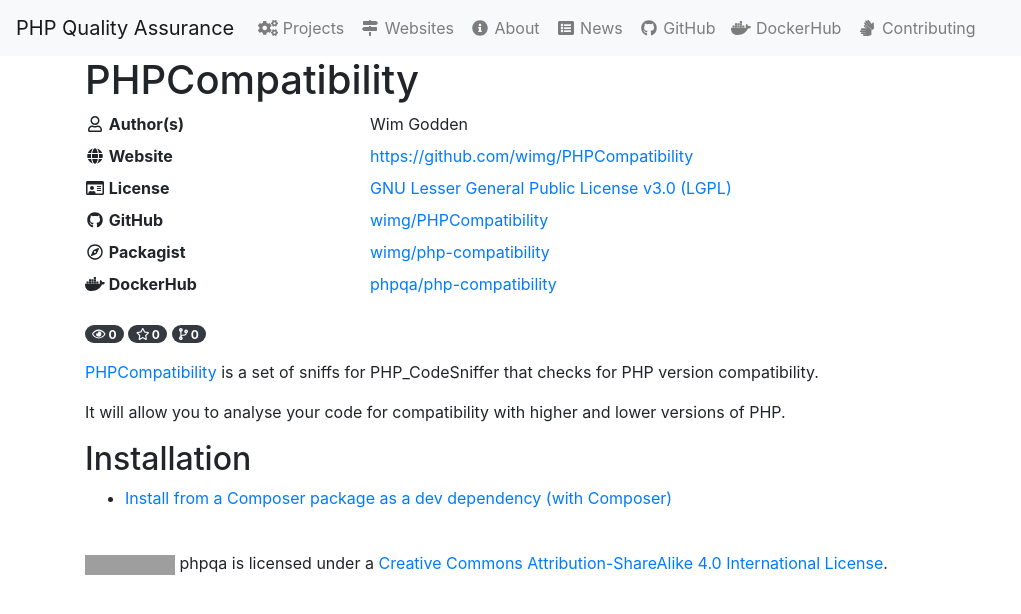
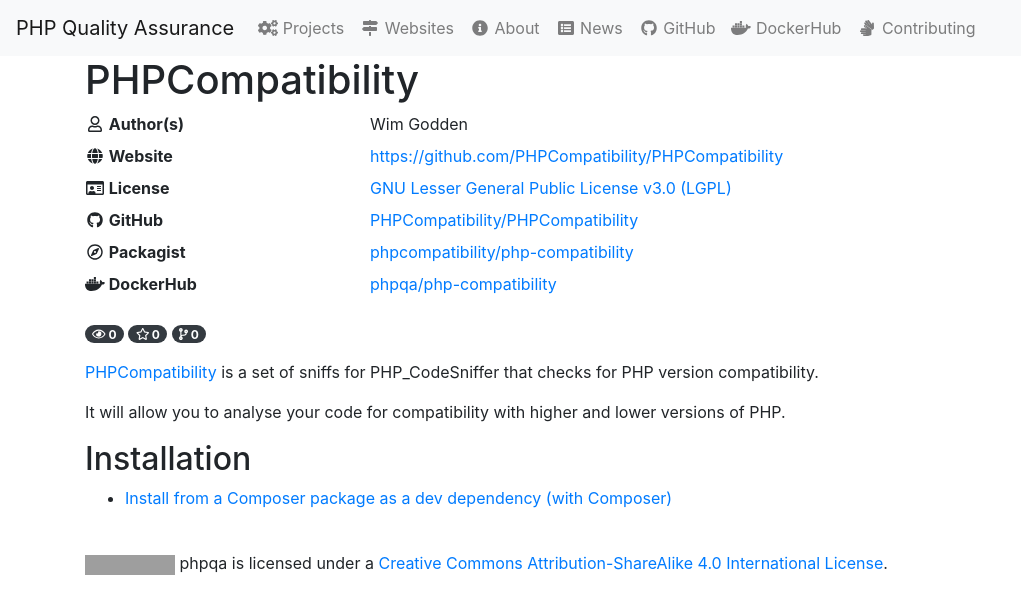
Before and after one commit to phpqa/phpqa.github.io, a Jekyll site: the page built from _projects/php-compatibility.md, in a window 1280 px wide. Shown: the top 614 px of the page, without its empty margins (0-1021 px from the left). Built offline with Jekyll 4.4.1, drawn with Linux system fonts in a browser that asks for light colours; nearby versions of some CDN libraries; grey boxes are pictures that could not be loaded.

Commit message:
update the information for the php-compatibility tool

```diff
--- a/_projects/php-compatibility.md
+++ b/_projects/php-compatibility.md
@@ -5,15 +5,15 @@
 
 authors:            [{name: 'Wim Godden'}]
 
-website:            [{url: 'https://github.com/wimg/PHPCompatibility'}]
-license:            [{url: 'https://github.com/wimg/PHPCompatibility/blob/master/LICENSE', label: 'GNU Lesser General Public License v3.0 (LGPL)'}]
+website:            [{url: 'https://github.com/PHPCompatibility/PHPCompatibility'}]
+license:            [{url: 'https://github.com/PHPCompatibility/PHPCompatibility/blob/master/LICENSE', label: 'GNU Lesser General Public License v3.0 (LGPL)'}]
 
-github:             [{name: 'wimg/PHPCompatibility'}]
-packagist:          [{name: 'wimg/php-compatibility'}]
+github:             [{name: 'PHPCompatibility/PHPCompatibility'}]
+packagist:          [{name: 'phpcompatibility/php-compatibility'}]
 dockerhub:          [{name: 'phpqa/php-compatibility'}]
 
 dependencies:       []
-composer-dev:       {version: 'dev-feature/fix-102-107-directory-layout', further-instructions: {'Inform PHPCS about the new standard': 'php vendor/bin/phpcs --config-set installed_paths vendor/wimg/php-compatibility'}, command: 'vendor/bin/phpcs --standard=PHPCompatibility'}
+composer-dev:       {version: 'dev-feature/fix-102-107-directory-layout', further-instructions: {'Inform PHPCS about the new standard': 'php vendor/bin/phpcs --config-set installed_paths vendor/phpcompatibility/php-compatibility'}, command: 'vendor/bin/phpcs --standard=PHPCompatibility'}
 
 ---
 
```
